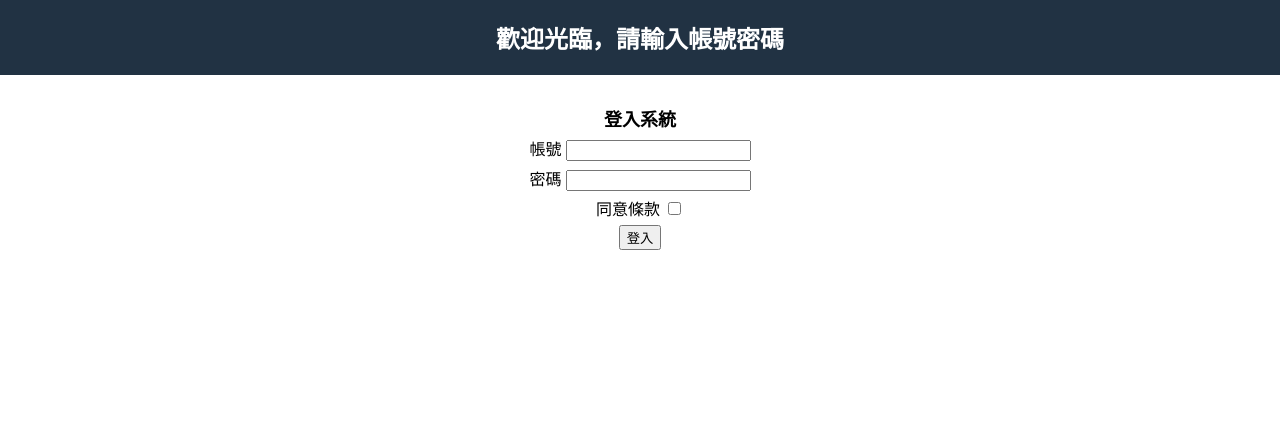
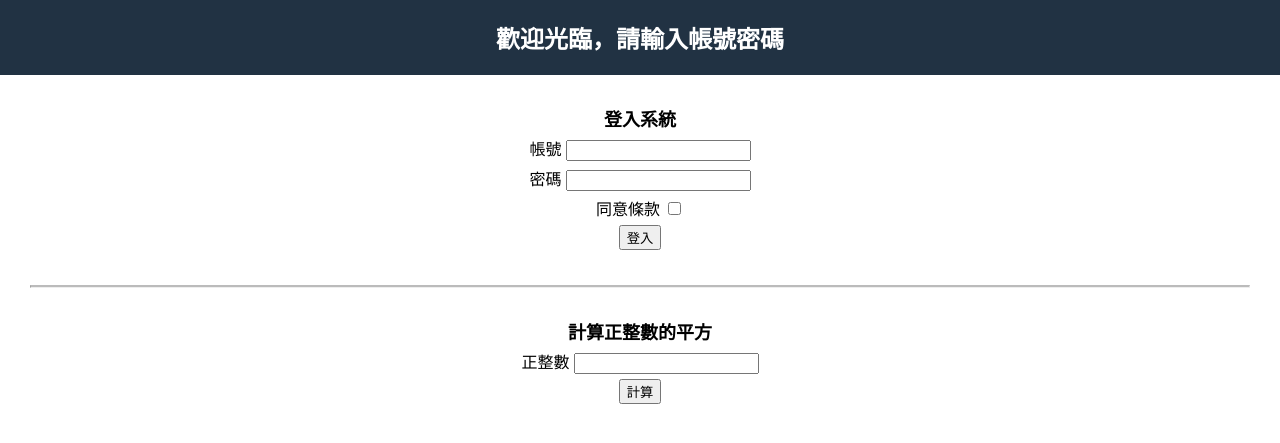
Before and after one commit to tanni6808/wehelp-stage1, a FastAPI app: page / in a window 1280 px wide. Shown: the top 443 px of the page. Run offline with FastAPI, Linux system fonts and the light colour scheme.

Commit message:
finish task4

```diff
--- a/week4/main.py
+++ b/week4/main.py
@@ -39,3 +39,7 @@ async def error(request: Request, message: str):
 async def signout(request: Request):
     request.session["SIGNED_IN"]=False
     return RedirectResponse(url='/', status_code=status.HTTP_302_FOUND)
+
+@app.get('/square/{num}')
+async def square(num: int, request: Request):
+    return templates.TemplateResponse('square.html', {'request': request, 'result': num**2})
--- a/week4/static/script.js
+++ b/week4/static/script.js
@@ -2,6 +2,8 @@
 
 const agreeCheckboxEl = document.getElementById("agree");
 const btnSignin = document.getElementById("signin");
+const numberInputEl = document.getElementById("positive-number");
+const btnCalc = document.getElementById("calc");
 
 if (btnSignin) {
   btnSignin.addEventListener("click", function (e) {
@@ -11,3 +13,15 @@ if (btnSignin) {
     }
   });
 }
+
+if (btnCalc) {
+  btnCalc.addEventListener("click", function (e) {
+    e.preventDefault();
+    const n = numberInputEl.value;
+    if (!(n > 0 && Math.floor(n) === +n)) {
+      return alert("請輸入正整數！");
+    }
+    console.log(n);
+    window.location.replace(`/square/${n}`);
+  });
+}
--- a/week4/static/style.css
+++ b/week4/static/style.css
@@ -11,9 +11,7 @@ body {
 }
 
 .main-container {
-  display: flex;
-  flex-direction: column;
-  align-items: center;
+  text-align: center;
   padding: 30px;
 }
 
@@ -27,7 +25,12 @@ body {
   padding-bottom: 5px;
 }
 
-.form__title {
+.title {
   font-weight: bold;
   font-size: 18px;
 }
+
+hr.solid {
+  border-top: 2px solid #bbb;
+  margin: 30px 0;
+}
--- a/week4/templates/index.html
+++ b/week4/templates/index.html
@@ -1,7 +1,7 @@
 {% extends "base.html" %} {% block header %} 歡迎光臨，請輸入帳號密碼 {%
 endblock %} {% block content %}
 <form method="post" action="/signin" class="form__container">
-  <div class="form form__title">登入系統</div>
+  <div class="form title">登入系統</div>
   <div class="form form__username">
     <label for="username">帳號</label>
     <input type="text" name="username" id="username" />
@@ -18,4 +18,15 @@ endblock %} {% block content %}
     <input type="submit" value="登入" id="signin" />
   </div>
 </form>
+<hr class="solid" />
+<form class="form__container">
+  <div class="form title">計算正整數的平方</div>
+  <div class="form form__positive-number">
+    <label for="positive-number">正整數</label>
+    <input type="positive-number" name="positive-number" id="positive-number" />
+  </div>
+  <div class="form form__submit">
+    <input type="submit" value="計算" id="calc" />
+  </div>
+</form>
 {% endblock %}
--- /dev/null
+++ b/week4/templates/square.html
@@ -0,0 +1,2 @@
+{% extends "base.html" %} {% block header %} 正整數平方計算結果 {% endblock %}
+{% block content %} {{result}} {% endblock %}
```
